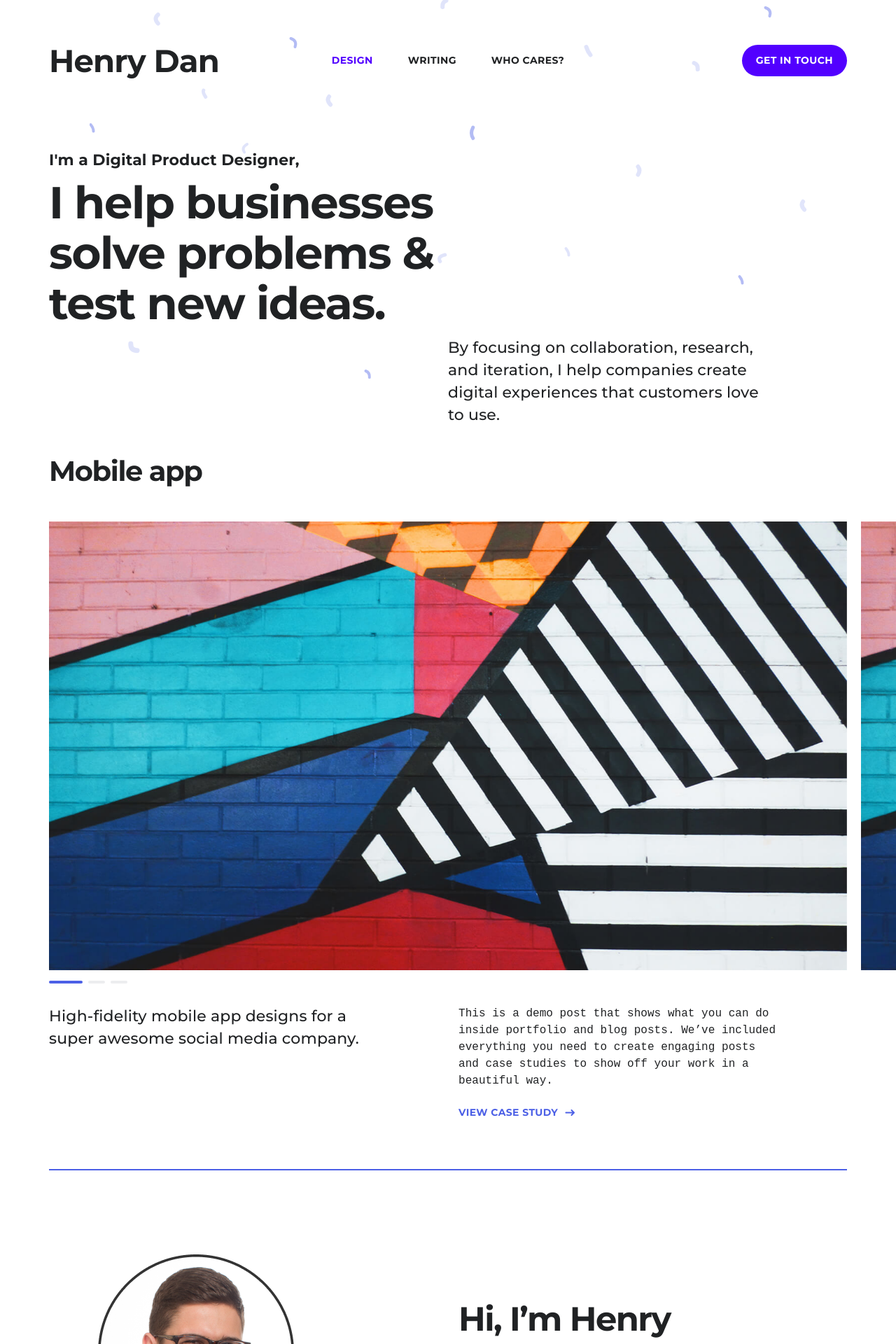
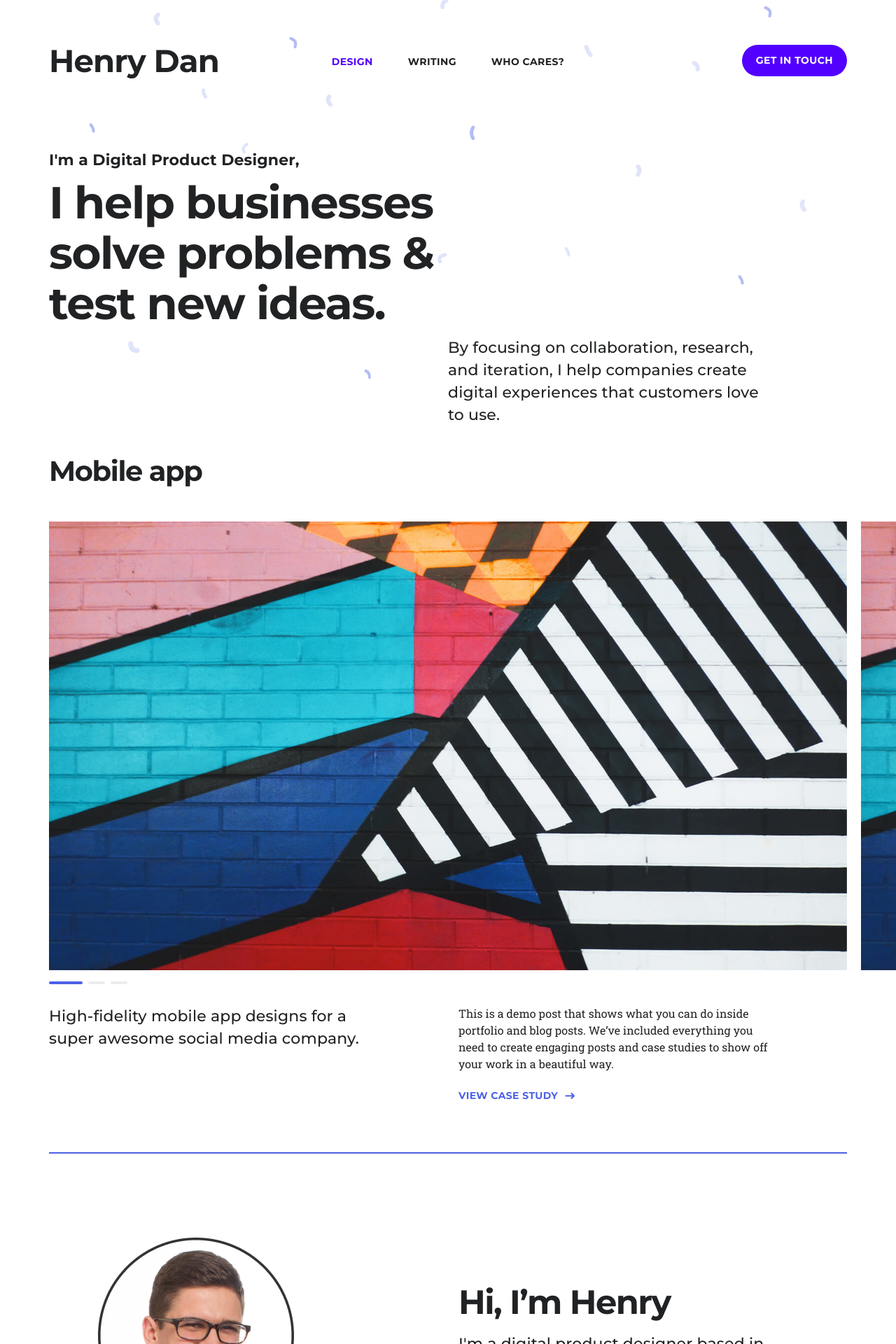
Before and after one commit to hdan-design/hdan-design.github.io, a Jekyll site: the page built from index.html, in a window 1280 px wide. Shown: the top 1920 px of the page at 70% size. Built offline with Jekyll 4.4.1, drawn with Linux system fonts in a browser that asks for light colours; nearby versions of some CDN libraries.

Commit message:
updated font link

```diff
--- a/_data/settings.yml
+++ b/_data/settings.yml
@@ -72,7 +72,8 @@
   error_color: '#D64541'
 
 font_settings:
-  font_embed: '<link href="https://fonts.googleapis.com/css2?family=Montserrat:wght@400;500;700&Roboto+Slab:wght@400;500;700&display=swap" rel="stylesheet">'
+  # font_embed: '<link href="https://fonts.googleapis.com/css2?family=Montserrat:wght@400;500;700&Roboto+Slab:wght@400;500;700&display=swap" rel="stylesheet">'
+  font_embed: '<link href="https://fonts.googleapis.com/css2?family=Montserrat:wght@400;500;700&family=Roboto+Slab:wght@400;500;700&display=swap" rel="stylesheet">'
   title_font: 'Montserrat, serif'
   body_font: '"Roboto Slab", monospace'
   regular_weight: 400
```
